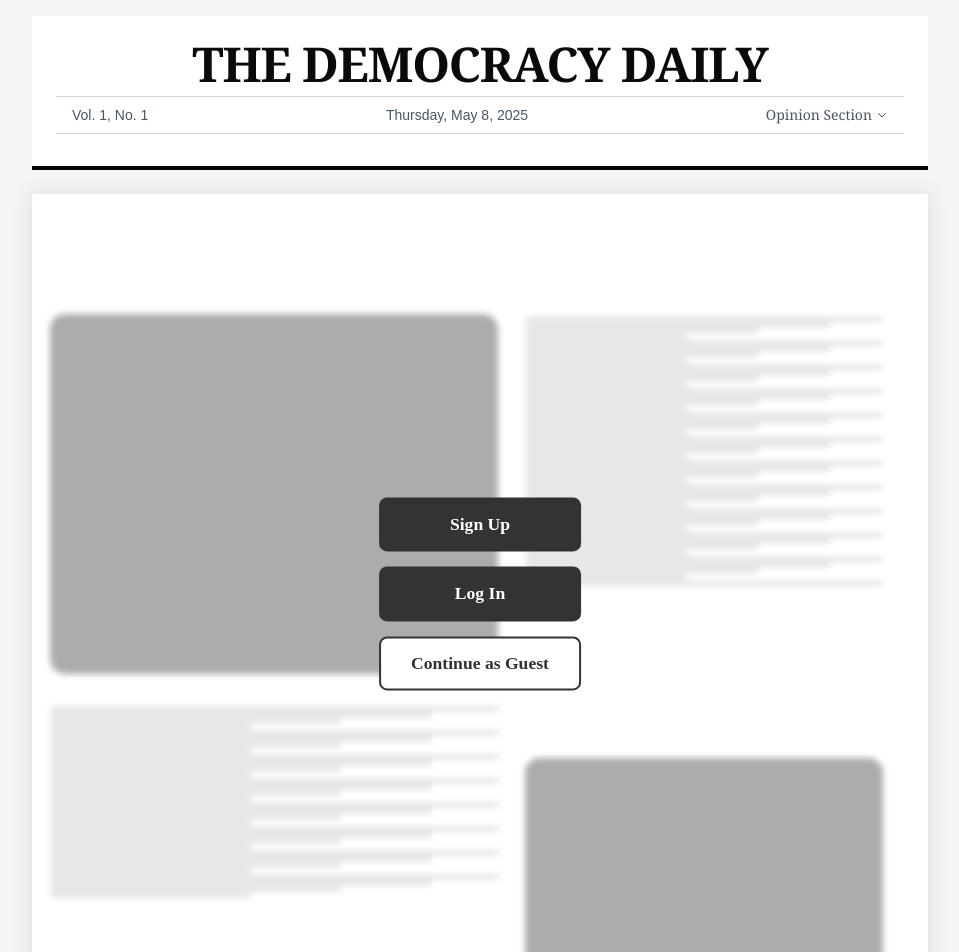
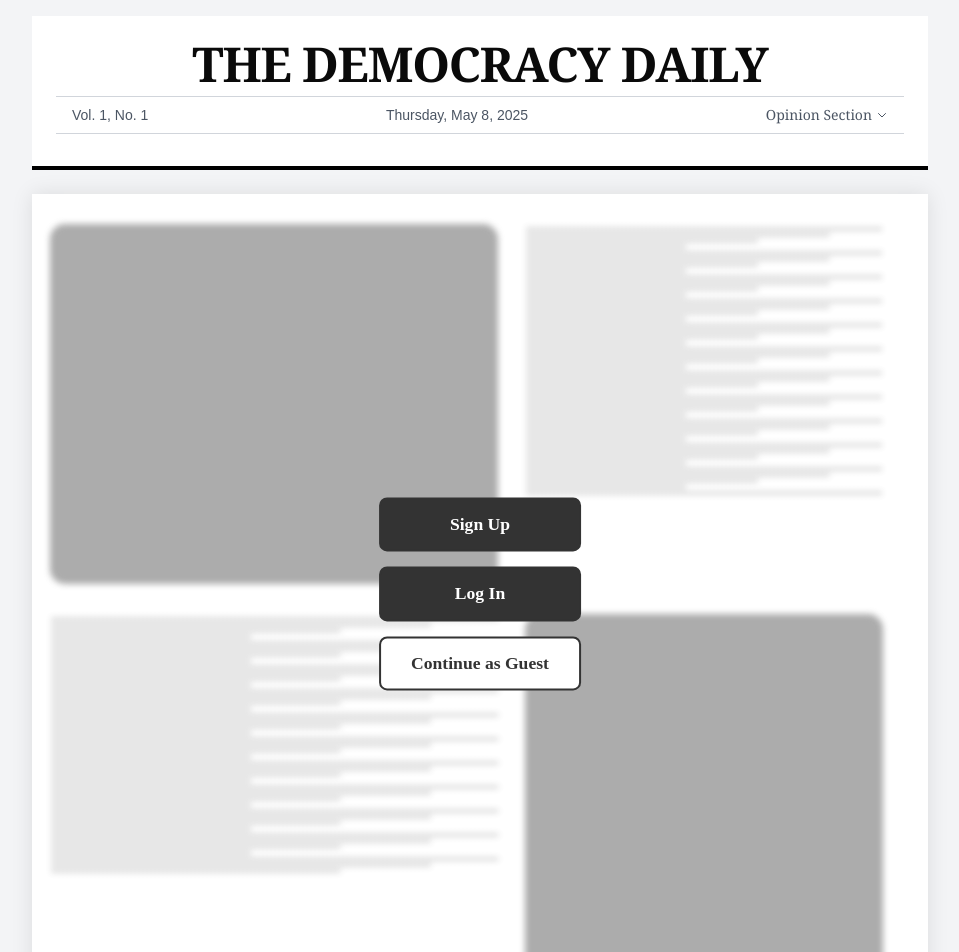
Before and after one commit to willbeau1234/democracydaily, a Next.js app: page / in a window 1280 px wide. Shown: the top 952 px of the page, without its empty margins (160-1119 px from the left). Built offline with nearby package versions, Linux system fonts and the light colour scheme; no server answers; the database is empty.

Commit message:
Added a sign in

```diff
--- a/components/Blur.tsx
+++ b/components/Blur.tsx
@@ -86,7 +86,7 @@ const Blur: React.FC<BlurProps> = ({ onSignIn, onLogIn, onGuest }) => {
     },
     grayBox: {
       position: 'absolute',
-      top: '20%',
+      top: '5%',
       left: '2%',
       width: '50%',
       height: '60%',
@@ -96,36 +96,36 @@ const Blur: React.FC<BlurProps> = ({ onSignIn, onLogIn, onGuest }) => {
     },
     grayBox2: {
       position: 'absolute',
-      top: '94%',
+      top: '70%',
       left: '55%',
       width: '40%',
-      height: '40%',
+      height: '60%',
       backgroundColor: '#888',
       borderRadius: '15px',
       zIndex: 10
     },
     linesContainer: {
       position: 'absolute',
-      top: '20%',
+      top: '5%',
       left: '55%',
       width: '40%',
-      height: '90%',
+      height: '70%',
       zIndex: 10
     },
     linesContainer2: {
       position: 'absolute',
-      top: '85%',
+      top: '70%',
       left: '2%',
       width: '50%',
-      height: '20%',
+      height: '80%',
       zIndex: 10
     },
     linesContainer3: {
         position: 'absolute',
-        top: '137%',
+        top: '135%',
         left: '2%',
         width: '90%',
-        height: '500%',
+        height: '20%',
         zIndex: 10
       },
     centerButtons: {
@@ -250,7 +250,7 @@ const Blur: React.FC<BlurProps> = ({ onSignIn, onLogIn, onGuest }) => {
         </div>
 
         <div style={styles.linesContainer2}>
-          {[...Array(calculateLineCount(215))].map((_, i) => {
+          {[...Array(calculateLineCount(290))].map((_, i) => {
             const lineTypes = ['wavyLong', 'wavyMedium', 'wavyShort', 'wavyVeryShort'];
             const randomType = lineTypes[i % 4];
             return (
@@ -262,7 +262,7 @@ const Blur: React.FC<BlurProps> = ({ onSignIn, onLogIn, onGuest }) => {
           })}
         </div>
         <div style={styles.linesContainer3}>
-          {[...Array(calculateLineCount(45))].map((_, i) => {
+          {[...Array(calculateLineCount(40))].map((_, i) => {
             const lineTypes = ['wavyLong', 'wavyMedium', 'wavyShort', 'wavyVeryShort'];
             const randomType = lineTypes[i % 4];
             return (
```
